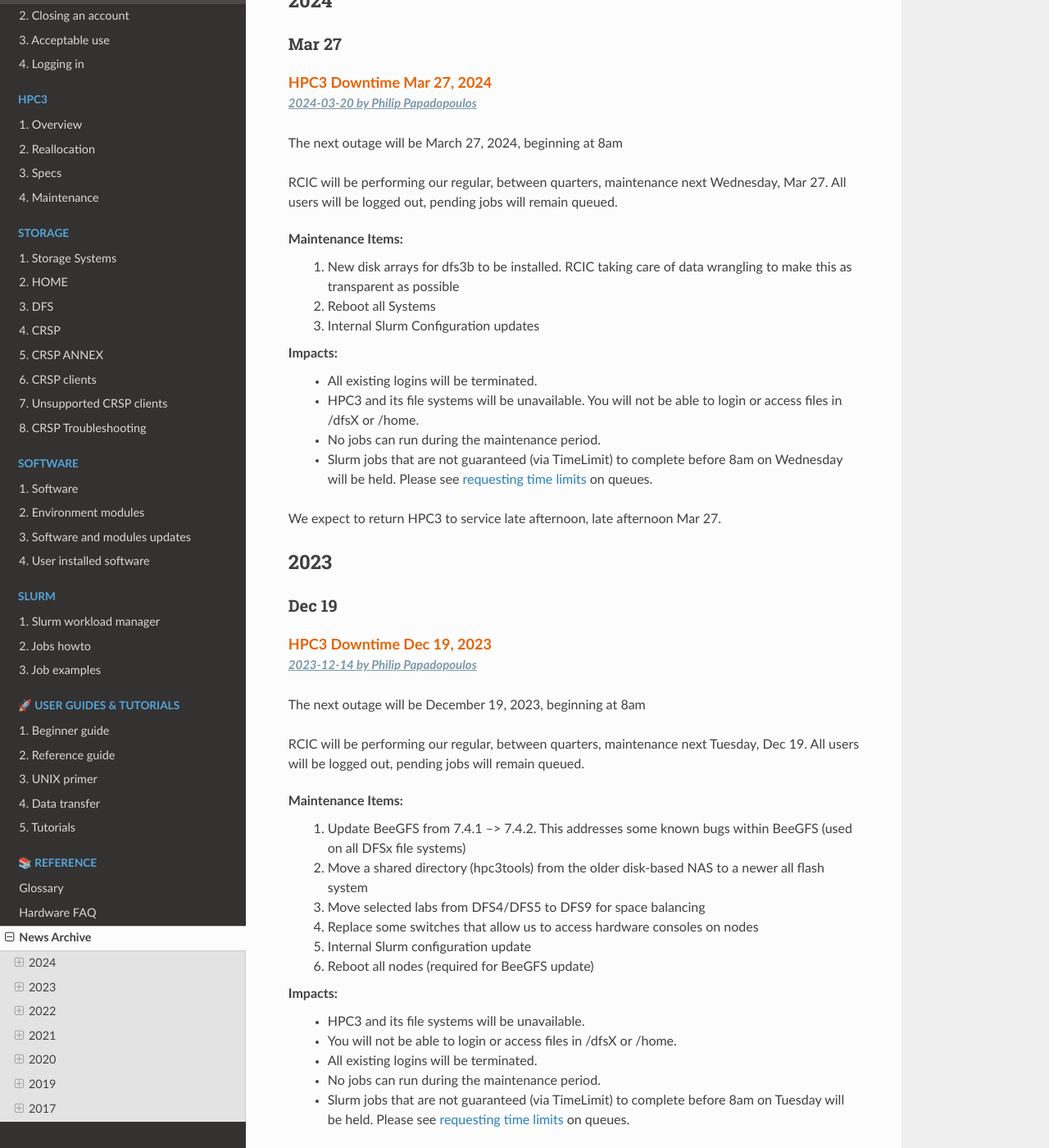
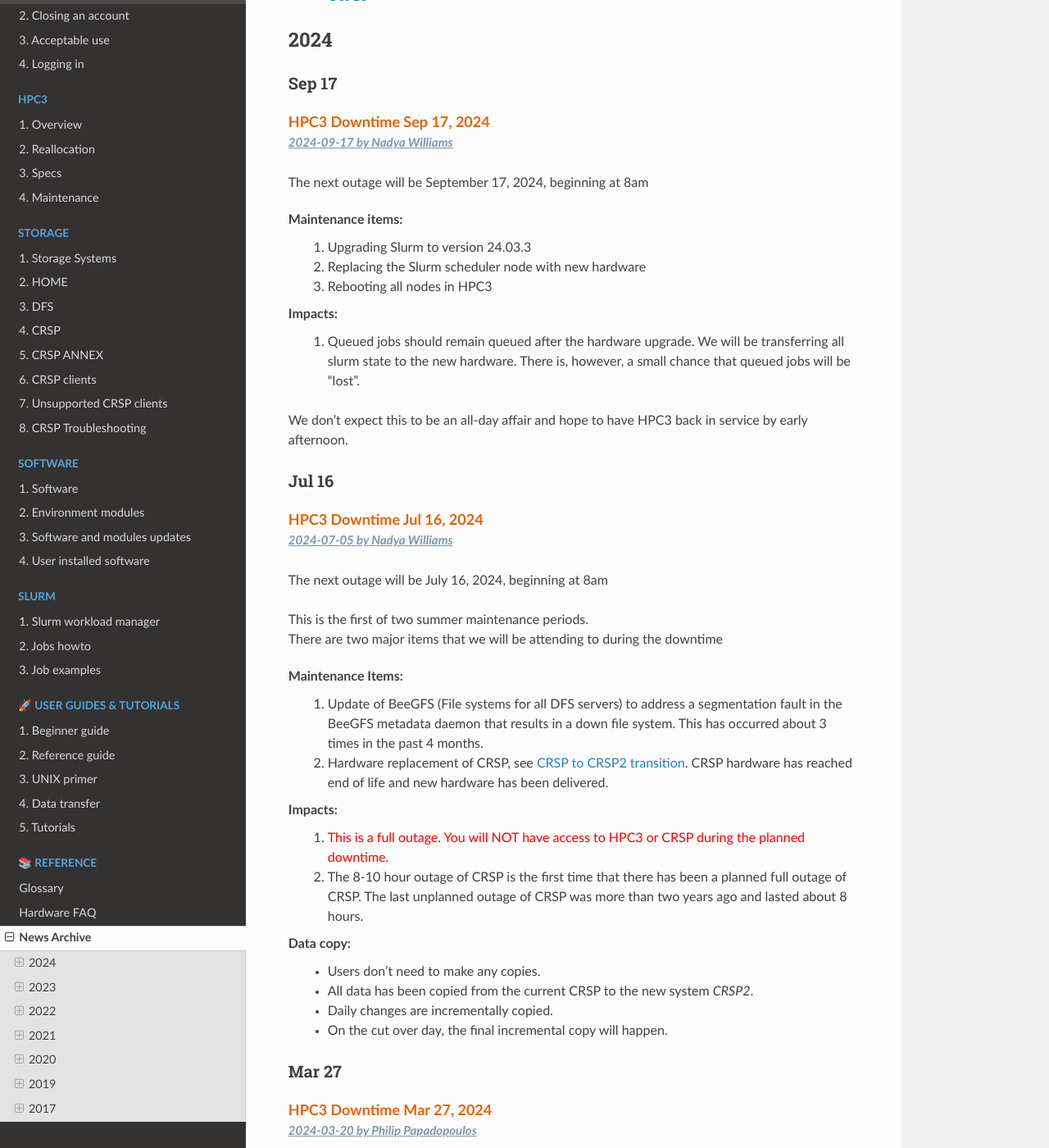
Before and after one commit to RCIC-UCI-Public/website-rcic, a Sphinx documentation site: the page built from docs/source/references/archive.rst, in a window 1280 px wide and 1400 px high, scrolled down 776 px. Shown: the whole window at 82% size. Built offline with Sphinx 7.4.7 and the Read the Docs theme 3.1.0, drawn with Linux system fonts in a browser that asks for light colours.

Commit message:
add downtime events and a place holder for Dec maintenance

```diff
--- a/docs/source/references/archive.rst
+++ b/docs/source/references/archive.rst
@@ -10,6 +10,56 @@
 
 2024
 ----
+
+Sep 17
+^^^^^^
+
+| :blogtitle:`HPC3 Downtime Sep 17, 2024`
+| :blogauthor:`2024-09-17 by Nadya Williams`
+
+The next outage will be September 17, 2024, beginning at 8am
+
+Maintenance items:
+  1. Upgrading Slurm to version 24.03.3
+  #. Replacing the Slurm scheduler node with new hardware
+  #. Rebooting all nodes in HPC3
+
+Impacts:
+  1. Queued jobs should remain queued after the hardware upgrade.
+     We will be transferring all slurm state to the new hardware.
+     There is, however, a small chance that queued jobs will be "lost".
+
+We don't expect this to be an all-day affair and hope to have HPC3 back in service by early afternoon.
+
+Jul 16
+^^^^^^
+
+| :blogtitle:`HPC3 Downtime Jul 16, 2024`
+| :blogauthor:`2024-07-05 by Nadya Williams`
+
+The next outage will be July 16, 2024, beginning at 8am
+
+| This is the first of two summer maintenance periods.
+| There are two major items that we will be attending to during the downtime
+
+Maintenance Items:
+  1. Update of BeeGFS (File systems for all DFS servers) to address a segmentation fault  in the BeeGFS metadata daemon
+     that results in a down file system. This has occurred about 3 times in the past 4 months.
+  2. Hardware replacement of CRSP, see
+     `CRSP to CRSP2 transition <https://rcic.uci.edu/storage/crsp.html#crsp-to-crsp2-transition>`_.
+     CRSP hardware has reached end of life and new hardware has been delivered.
+
+Impacts:
+  1. :red:`This is a full outage.
+     You will NOT have access to HPC3 or CRSP during the planned downtime`.
+  2. The 8-10 hour outage of CRSP is the first time that there has been a planned full outage of CRSP.
+     The last unplanned outage of CRSP was more than two years ago and lasted about 8 hours.
+
+Data copy:
+  - Users don't need to make any copies.
+  - All data has been copied from the current CRSP to the new system *CRSP2*.
+  - Daily changes are incrementally copied.
+  - On the cut over day, the final incremental copy will happen.
 
 Mar 27
 ^^^^^^
```
Also changed, not shown: docs/source/about/news.rst (+8 -22 lines).
